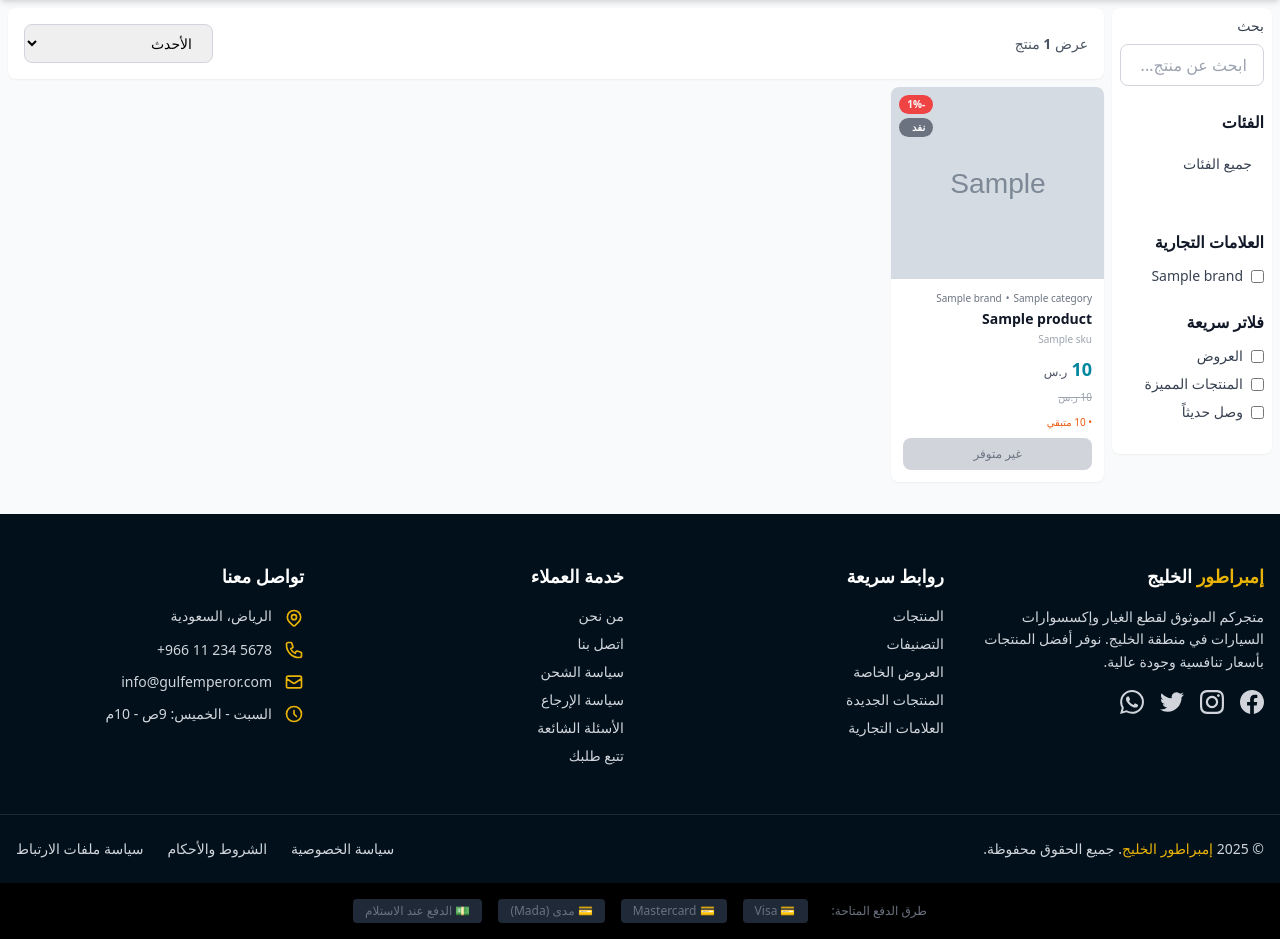
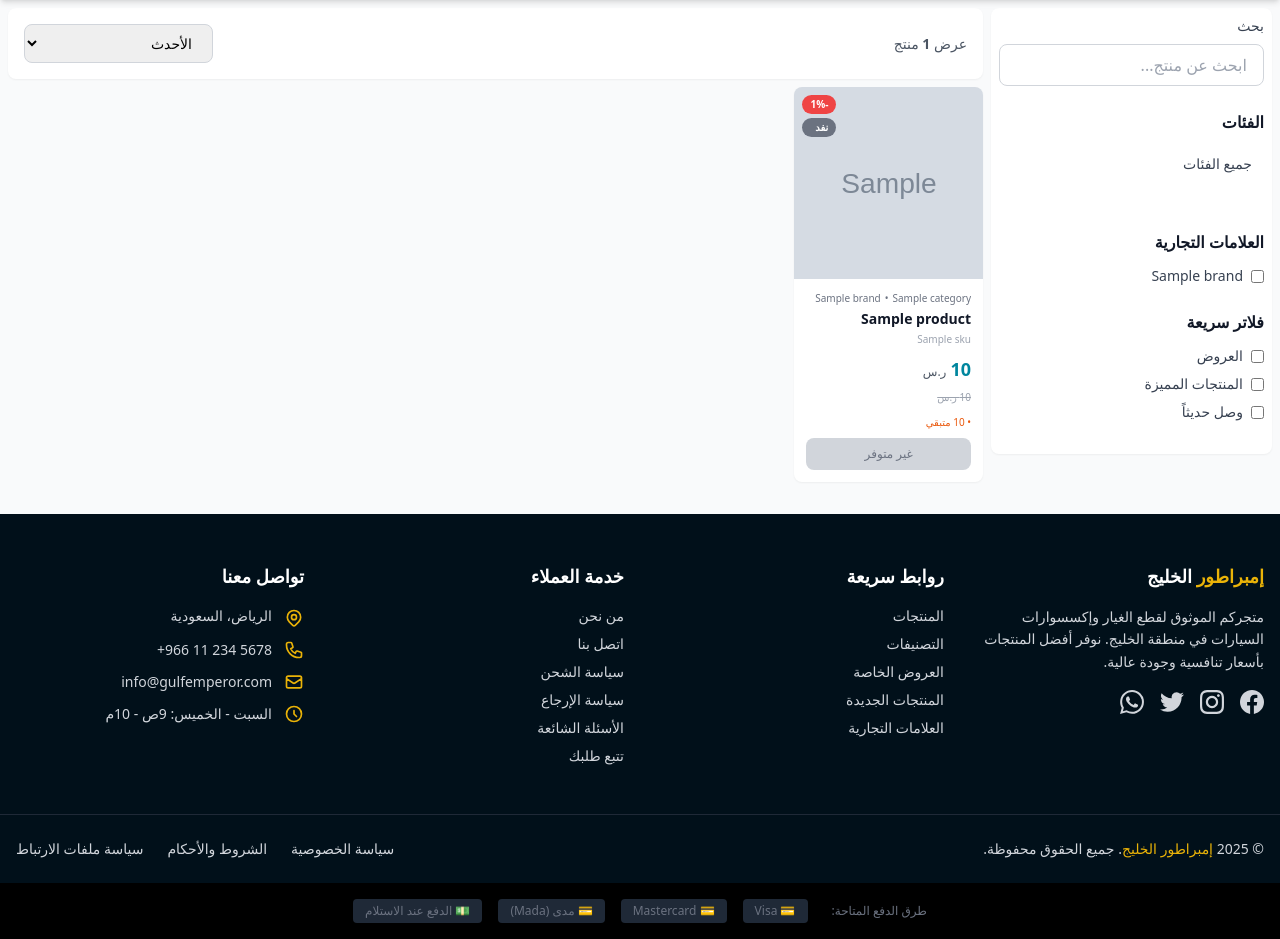
Before and after one commit to ramzi123-ops/gulf-empire, a Django app: template apps/store/templates/store/product_list.html in a window 1280 px wide. Shown: the part 64-1003 px from the top of the page. Run offline with Django 3.2, Linux system fonts and the light colour scheme; the template is opened without the code that fills it: most values are stand-ins (such as "Sample title", 1, 10 or a date in 2020); grey boxes marked "Sample" are stand-in pictures; style sheets or scripts are compiled from the project's sources.

Commit message:
fix card

```diff
--- a/apps/store/templates/partials/product_grid.html
+++ b/apps/store/templates/partials/product_grid.html
@@ -1,7 +1,7 @@
 {% load static %}
 
 {% if products %}
-<div class="grid grid-cols-2 sm:grid-cols-3 md:grid-cols-4 lg:grid-cols-5 xl:grid-cols-5 gap-2">
+<div class="grid grid-cols-2 sm:grid-cols-3 md:grid-cols-5 gap-2">
     {% for product in products %}
     <div class="bg-white rounded-lg shadow-sm hover:shadow-md transition-shadow overflow-hidden group">
 
--- a/apps/store/templates/store/product_list.html
+++ b/apps/store/templates/store/product_list.html
@@ -5,12 +5,12 @@
 
 {% block content %}
 <div dir="rtl">
-    <div class="container mx-auto px-2 pb-8 pt-2" style="margin: 0 !important;">
+    <div class="container mx-auto px-2 pb-8 pt-2">
 
     <div class="flex flex-col lg:flex-row gap-2">
 
         <!-- Filters Sidebar -->
-        <aside class="lg:w-40 flex-shrink-0">
+        <aside class="lg:w-50 flex-shrink-0">
             <div class="bg-white rounded-lg shadow-sm p-2 sticky top-4">
 
                 <!-- Search -->
```
